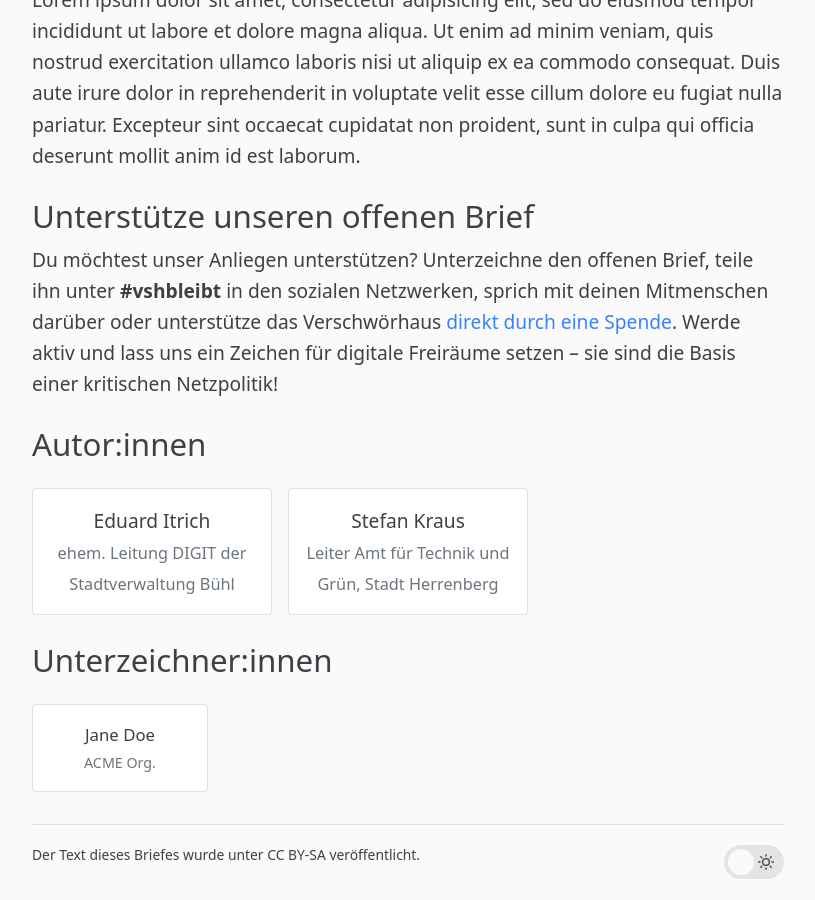
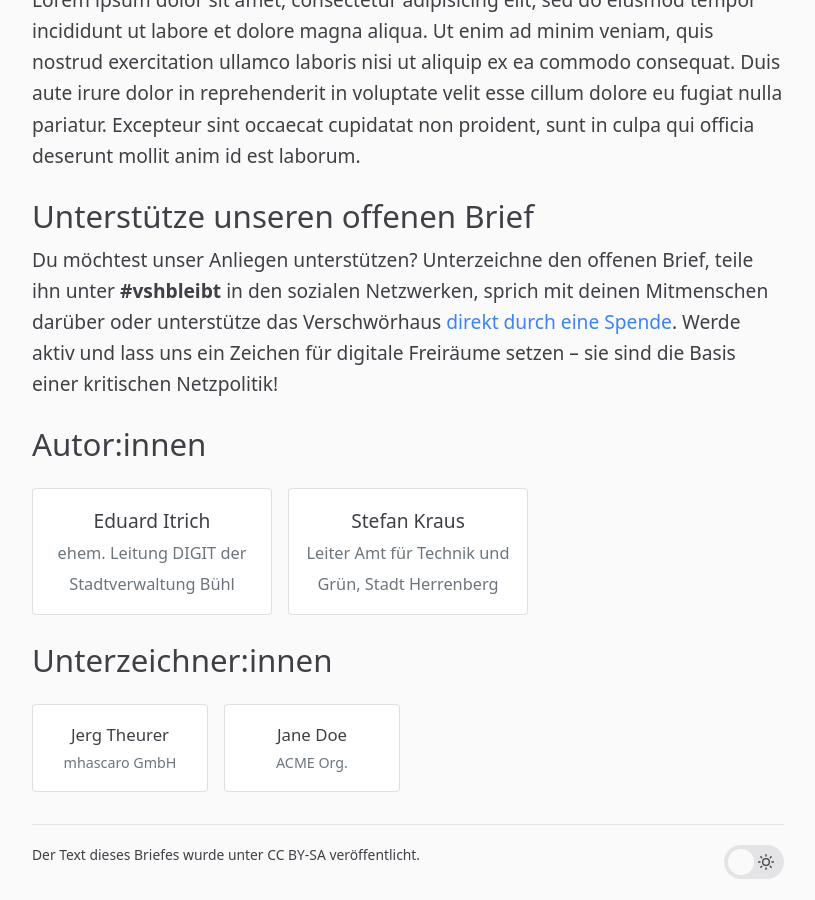
Before and after one commit to itrich/vsh-bleibt, a Jekyll site: the page built from OFFENERBRIEF.md, in a window 1280 px wide and 900 px high, scrolled down 1521 px. Shown: the whole window, without its empty margins (232-1047 px from the left). Built offline with Jekyll 4.4.1, drawn with Linux system fonts in a browser that asks for light colours.

Commit message:
add signee

```diff
--- a/_data/signees.yml
+++ b/_data/signees.yml
@@ -1,2 +1,4 @@
+- name: Jerg Theurer
+  role: mhascaro GmbH
 - name: Jane Doe
   role: ACME Org.
```
